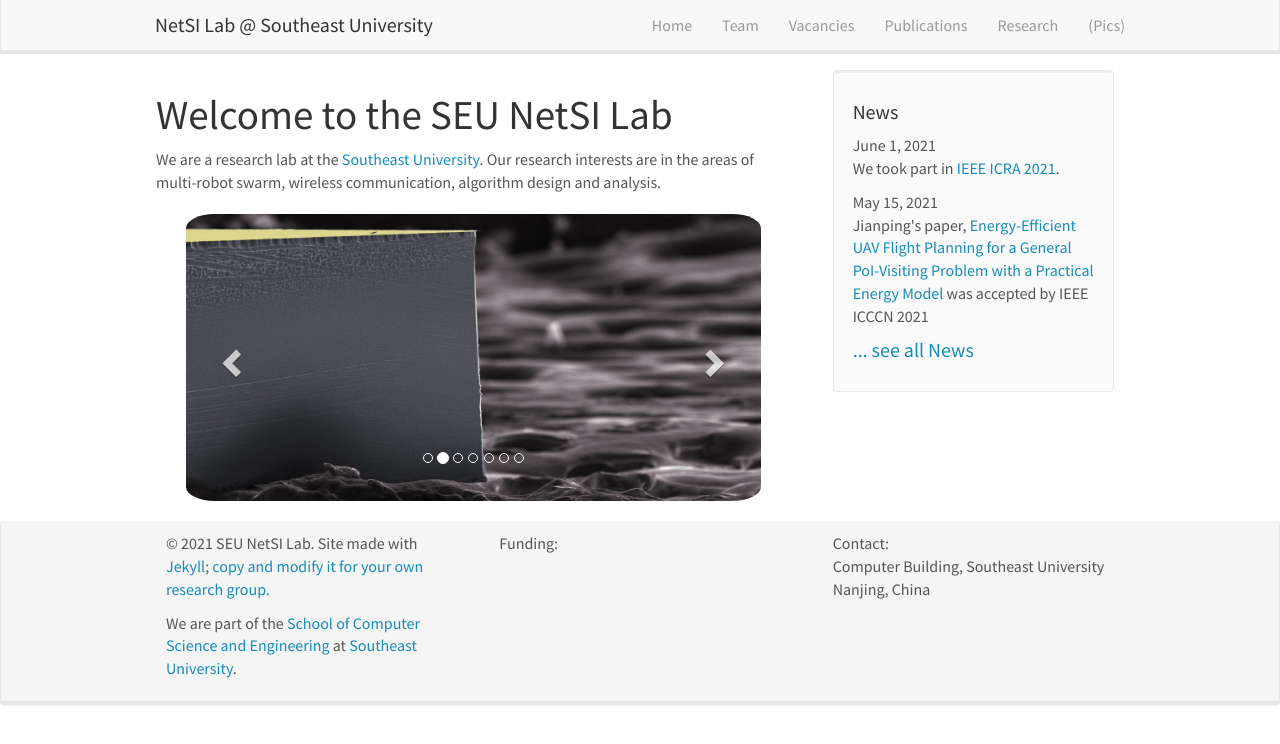
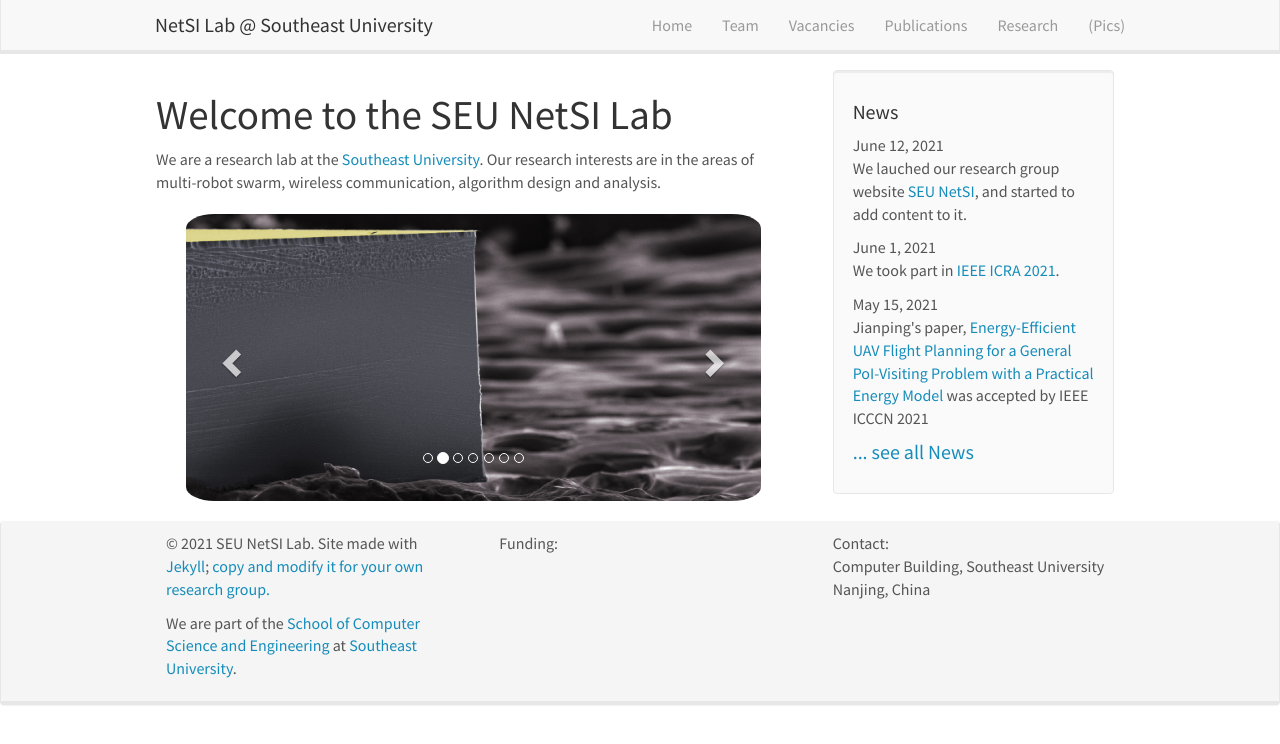
Before and after one commit to SEU-NetSI/seu-netsi.github.io, a Jekyll site: the page built from _pages/home.md, in a window 1280 px wide. Shown: the top 744 px of the page. Built offline with Jekyll 4.4.1, drawn with Linux system fonts in a browser that asks for light colours; nearby versions of some CDN libraries.

Commit message:
update news

```diff
--- a/_data/news.yml
+++ b/_data/news.yml
@@ -1,3 +1,6 @@
+
+- date: June 12, 2021
+  headline: "We lauched our research group website <a href='https://seu-netsi.net/' target='_blank'>SEU NetSI</a>, and started to add content to it."
 
 - date: June 1, 2021
   headline: "We took part in <a href='https://www.ieee-icra.org/' target='_blank'>IEEE ICRA 2021</a>."
```
Also changed, not shown: 2 other files.
